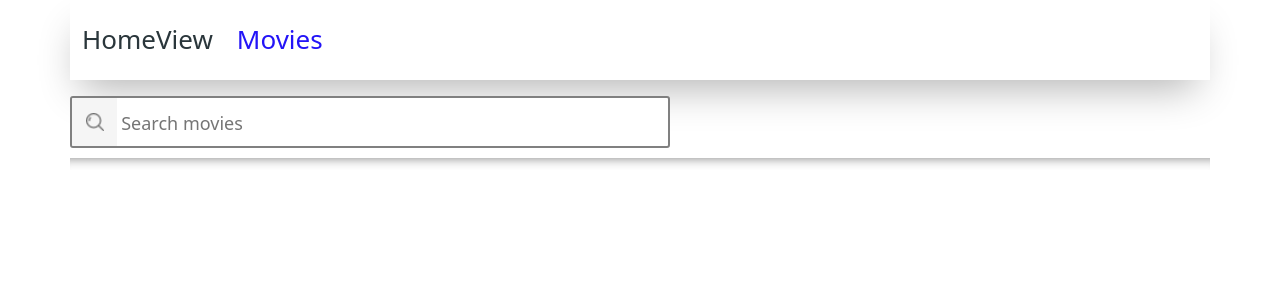
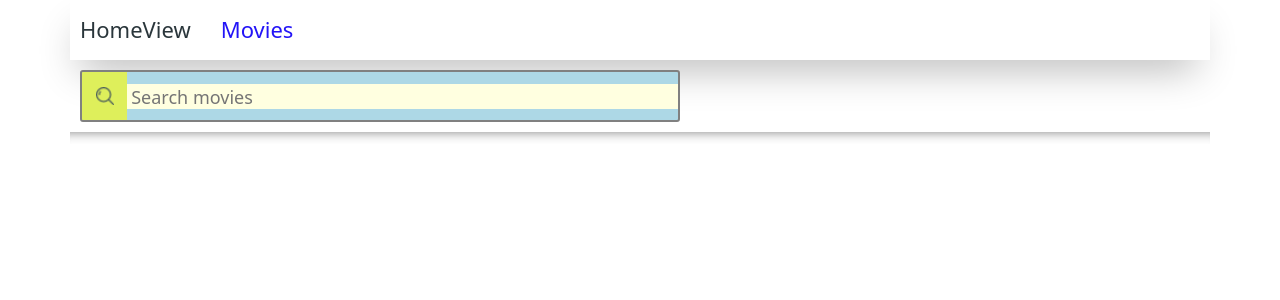
Before and after one commit to PofigKto/goit-react-hw-05-movies, a React (Create React App) app: page /goit-react-hw-05-movies/movies in a window 1280 px wide. Shown: the top 300 px of the page. Built offline with nearby package versions, Linux system fonts and the light colour scheme.

Commit message:
change  search-form styles

```diff
--- a/src/components/AppBar/Appbar.styled.js
+++ b/src/components/AppBar/Appbar.styled.js
@@ -3,8 +3,8 @@ export const Header = styled.header`
   display: flex;
   justify-content: space-between;
   align-items: center;
-  min-height: 80px;
-  margin-bottom: 16px;
+  min-height: 60px;
+  /* margin-bottom: 16px; */
   /* border-bottom: 1px solid #2a363b; */
   box-shadow: -2px 20px 40px -12px rgb(0 0 0 / 30%);
 `;
--- a/src/components/Button/Button.styled.js
+++ b/src/components/Button/Button.styled.js
@@ -2,7 +2,7 @@ import styled from 'styled-components';
 export const GoBackButton = styled.button`
   display: flex;
   align-items: center;
-  margin-bottom: 20px;
+  margin-bottom: 10px;
   background-color: lightyellow;
   border-radius: 10%;
 `;
--- a/src/components/Navigation/Navigation.styled.js
+++ b/src/components/Navigation/Navigation.styled.js
@@ -1,34 +1,24 @@
 import { NavLink } from 'react-router-dom';
 import styled from 'styled-components';
-export const Link = styled.div`
-  display: inline-block;
-  text-decoration: none;
-  padding: 12px;
-  font-weight: 500;
-  color: #2a363b;
-  font-size: 18px;
-  /* :active,
-  :hover,
-  :focus {
-    /* composes: Link; */
-  /* color: #2196f3; */
-  /* } */
-`;
+// export const Link = styled.div`
+//   display: inline-block;
+//   text-decoration: none;
+//   padding: 12px;
+//   font-weight: 500;
+//   color: #2a363b;
+//   font-size: 18px;
+// `;
 
 export const LinkElem = styled(NavLink)`
   display: inline-block;
   text-decoration: none;
-  padding: 12px;
+  padding: 10px;
   font-weight: 500;
   color: #2a363b;
-  font-size: 26px;
+  font-size: 22px;
+  margin-right: 10px;
   &.active {
     /* composes: link; */
     color: #2314f7;
   }
 `;
-
-// .activeLink {
-//     composes: link;
-//     color: #2196f3;
-// }
--- a/src/components/SearchForm/Searchbar.styled.js
+++ b/src/components/SearchForm/Searchbar.styled.js
@@ -33,9 +33,9 @@ export const SearchForm = styled.form`
   display: flex;
   align-items: center;
   width: 100%;
-  margin-bottom: 10px;
+  margin: 10px;
   max-width: 600px;
-  background-color: #fff;
+  background-color: lightblue;
   border: 2px solid gray;
   border-radius: 3px;
   overflow: hidden;
@@ -47,6 +47,7 @@ export const SearchFormButton = styled.button`
   height: 48px;
   border: 0;
   background-image: url(${img});
+  background-color: yellow;
   background-size: 40%;
   background-repeat: no-repeat;
   background-position: center;
@@ -80,6 +81,7 @@ export const SearchFormInput = styled.input`
   outline: none;
   padding-left: 4px;
   padding-right: 4px;
+  background-color: lightyellow;
   ::placeholder {
     font: inherit;
     font-size: 18px;
--- a/src/views/MovieDetailsView/MovieDetailsView.jsx
+++ b/src/views/MovieDetailsView/MovieDetailsView.jsx
@@ -76,15 +76,13 @@ export default function MovieDetailsView() {
         <>
           <ButtonGoBack onClick={() => navigate(-1)} />
           <PageHeading text={`${movie.title}`} />
-          <Horizontal
-          // style={{
-          //   height: '12px',
-          //   border: '0',
-          //   boxShadow: 'inset 0 12px 12px -12px rgba(0,0,0,0.5)',
-          // }}
-          />
+          <Horizontal />
           <CardMovie>
-            <img src={`${viewPoster(movie.poster_path)}`} alt={movie.title} />
+            <img
+              src={`${viewPoster(movie.poster_path)}`}
+              alt={movie.title}
+              width="240"
+            />
             <MovieInfo>
               <h2> {movie.title} </h2>
               <h3> Overview: </h3>
```
